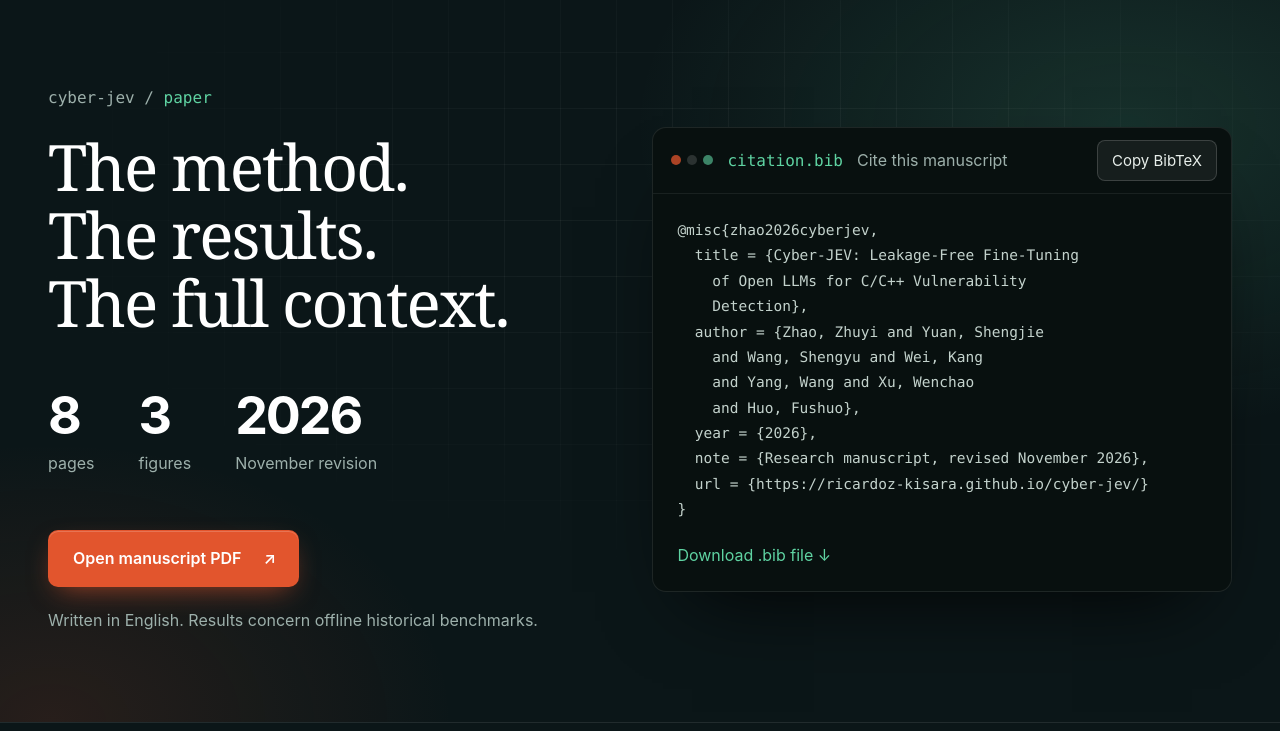
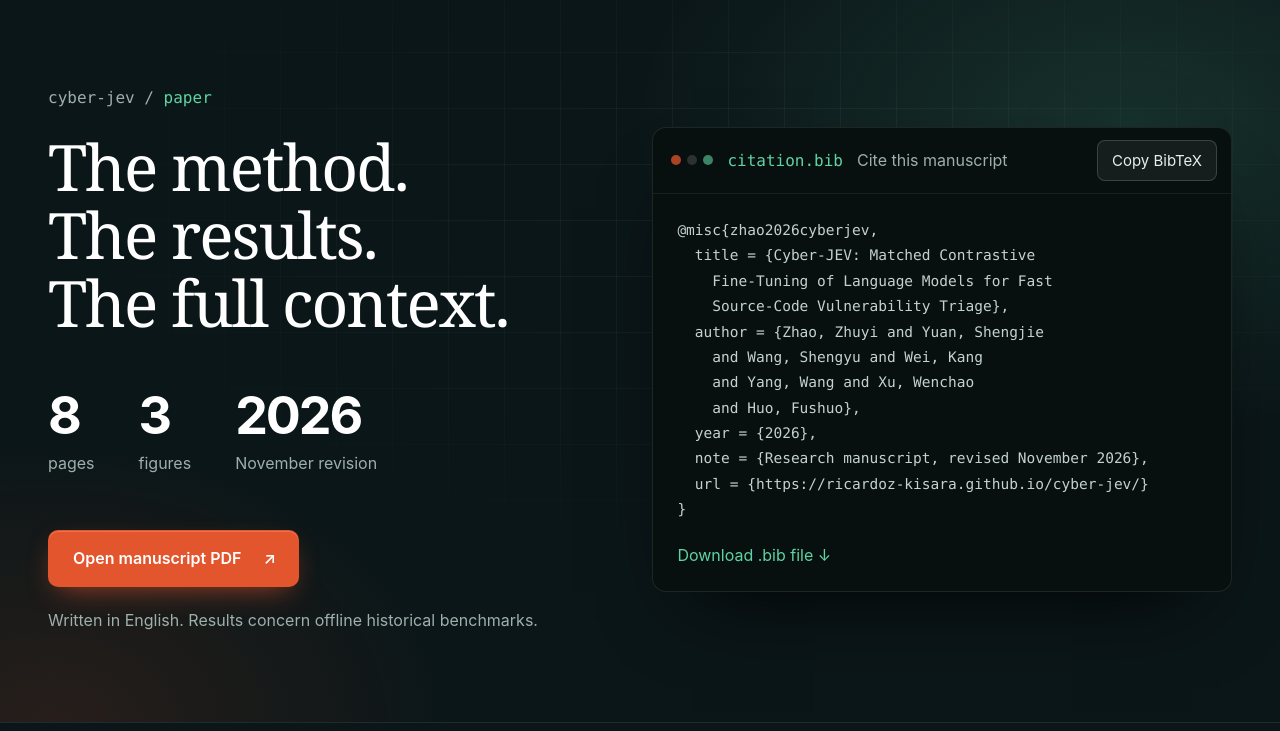
Before and after one commit to RicardoZ-kisara/cyber-jev, a plain HTML site: page paper.html in a window 1280 px wide. Shown: the part 69-800 px from the top of the page. Drawn offline with Linux system fonts and the light colour scheme.

Commit message:
Replace the manuscript with the camera-ready version of the reviewed paper and restore its title

```diff
--- a/paper.html
+++ b/paper.html
@@ -32,9 +32,9 @@
       <p class="paper-meta" data-i18n="paperMeta">Written in English. Results concern offline historical benchmarks.</p>
     </div>
     <div class="citation-card"><div class="citation-header"><span class="window-dots" aria-hidden="true"><i></i><i></i><i></i></span><span class="citation-file">citation.bib</span><span class="citation-title" data-i18n="citationTitle">Cite this manuscript</span><button id="copy-citation" type="button" data-i18n="copy">Copy BibTeX</button></div><pre id="citation-text">@misc{zhao2026cyberjev,
-  title = {Cyber-JEV: Leakage-Free Fine-Tuning
-    of Open LLMs for C/C++ Vulnerability
-    Detection},
+  title = {Cyber-JEV: Matched Contrastive
+    Fine-Tuning of Language Models for Fast
+    Source-Code Vulnerability Triage},
   author = {Zhao, Zhuyi and Yuan, Shengjie
     and Wang, Shengyu and Wei, Kang
     and Yang, Wang and Xu, Wenchao
```
Also changed, not shown: 3 other files.
